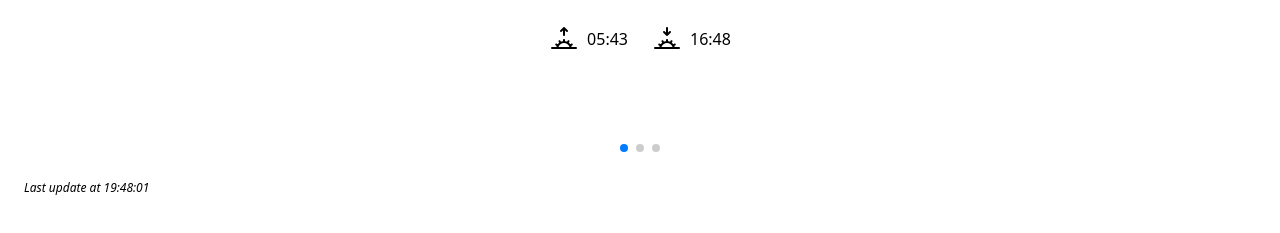
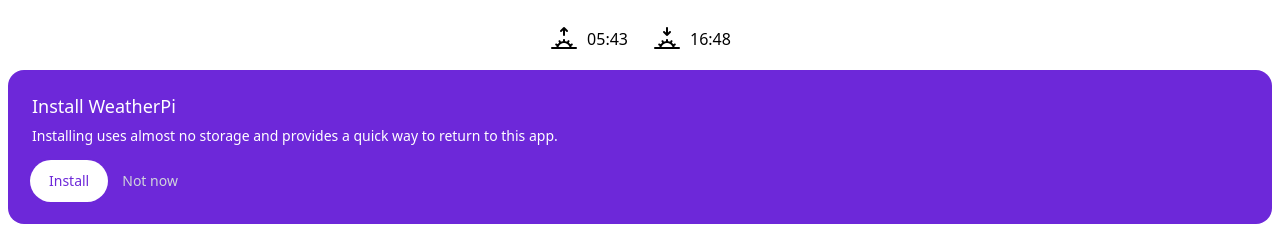
Before and after one commit to selfnatiq/weather-pi, a Next.js app: page / in a window 1280 px wide. Shown: the part 568-801 px from the top of the page. Built offline with nearby package versions, Linux system fonts and the light colour scheme.

Commit message:
feat: add install prompt ui

```diff
--- /dev/null
+++ b/components/InstallPrompt.tsx
@@ -0,0 +1,65 @@
+import React, { Fragment } from 'react'
+import { Dialog, Transition } from '@headlessui/react'
+
+const InstallPrompt: React.FC = () => {
+	return (
+		<Transition appear show={true} as={Fragment}>
+			<Dialog as="div" className="fixed inset-0 z-10 overflow-y-auto" onClose={() => 'close'}>
+				<div className="min-h-screen px-4 text-center">
+					<Transition.Child
+						as={Fragment}
+						enter="ease-out duration-300"
+						enterFrom="opacity-0"
+						enterTo="opacity-100"
+						leave="ease-in duration-200"
+						leaveFrom="opacity-100"
+						leaveTo="opacity-0"
+					>
+						<Dialog.Overlay className="fixed inset-0" />
+					</Transition.Child>
+
+					<Transition.Child
+						as={Fragment}
+						enter="ease-out duration-300"
+						enterFrom="opacity-0 scale-95"
+						enterTo="opacity-100 scale-100"
+						leave="ease-in duration-200"
+						leaveFrom="opacity-100 scale-100"
+						leaveTo="opacity-0 scale-95"
+					>
+						<div className="bottom-2 right-2 left-2 absolute p-6 overflow-hidden text-left align-middle transition-all bg-purple-700 text-white rounded-2xl">
+							<Dialog.Title as="h3" className="text-lg font-medium leading-6">
+								Install WeatherPi
+							</Dialog.Title>
+							<div className="mt-2">
+								<p className="text-sm ">
+									Installing uses almost no storage and provides a quick way to
+									return to this app.
+								</p>
+							</div>
+
+							<div className="mt-4 flex gap-4">
+								<button
+									type="button"
+									className="inline-flex justify-center px-4 py-2 text-sm font-medium bg-white text-purple-700 border border-transparent rounded-full hover:bg-purple-700 focus:outline-none focus-visible:ring-2 focus-visible:ring-offset-2 focus-visible:ring-purple-700"
+									onClick={() => 'confirm'}
+								>
+									Install
+								</button>
+								<button
+									type="button"
+									className="text-gray-300 text-sm"
+									onClick={() => 'close'}
+								>
+									Not now
+								</button>
+							</div>
+						</div>
+					</Transition.Child>
+				</div>
+			</Dialog>
+		</Transition>
+	)
+}
+
+export default InstallPrompt
--- a/next.config.js
+++ b/next.config.js
@@ -8,7 +8,6 @@ module.exports = withPWA({
 		skipWaiting: true,
 		runtimeCaching,
 		// this worker allows to show the installation banner
-		importScripts: ['service-worker.js'],
 		disable: process.env.NODE_ENV === 'development',
 	},
 
--- a/pages/index.tsx
+++ b/pages/index.tsx
@@ -12,12 +12,16 @@ import useCurrent from '../hooks/useCurrent'
 import ForecastDay from '../components/ForecastDay'
 import useForecast from '../hooks/useForecast'
 import state from '../context/state'
+import InstallPrompt from '../components/InstallPrompt'
 
 SwiperCore.use([Pagination])
 
 const Index: React.FC = () => {
 	const current = useCurrent()
 	const forecast = useForecast()
+
+	const [deferredPrompt, setDeferredPrompt] = React.useState<Event | null>(null)
+	const [installPromt, setInstallPromt] = React.useState(false)
 
 	React.useEffect(() => {
 		const city = localStorage.getItem('city')
@@ -27,10 +31,42 @@ const Index: React.FC = () => {
 			//  temp default value
 			state.selectedCity = { value: 2661552, label: 'Bern, Switzerland' }
 		}
+
+		window.addEventListener('beforeinstallprompt', (e) => {
+			// Prevent the mini-infobar from appearing on mobile
+			e.preventDefault()
+			// Stash the event so it can be triggered later.
+			setDeferredPrompt(e)
+			// Update UI notify the user they can install the PWA
+			setInstallPromt(true)
+			// Optionally, send analytics event that PWA install promo was shown.
+			console.log(`'beforeinstallprompt' event was fired.`)
+		})
 	}, [])
 
 	return (
 		<div className="container py-10 px-6">
+			{/* {installPromt && (
+				<button
+					onClick={async () => {
+						// Hide the app provided install promotion
+						setInstallPromt(false)
+						// Show the install prompt
+						// @ts-ignore
+						deferredPrompt.prompt()
+						// Wait for the user to respond to the prompt
+						//@ts-ignore
+						const { outcome } = await deferredPrompt.userChoice
+						// Optionally, send analytics event with outcome of user choice
+						console.log(`User response to the install prompt: ${outcome}`)
+						// We've used the prompt, and can't use it again, throw it away
+						setDeferredPrompt(null)
+					}}
+					className="bg-indigo-400 w-full py-5 rounded-lg shadow-lg text-white text-xl font-bold tracking-wider transition animate-pulse"
+				>
+					Install WeatherPi
+				</button>
+			)} */}
 			<Header />
 			<Swiper
 				slidesPerView={1}
@@ -97,6 +133,7 @@ const Index: React.FC = () => {
 			<p className="text-xs font-light italic mt-3">
 				Last update at {new Date(current.ts * 1000).toLocaleTimeString('de-DE')}
 			</p>
+			<InstallPrompt />
 		</div>
 	)
 }
--- a/public/service-worker.js
+++ /dev/null
@@ -1 +0,0 @@
-self.addEventListener('fetch', function (event) {})
```
